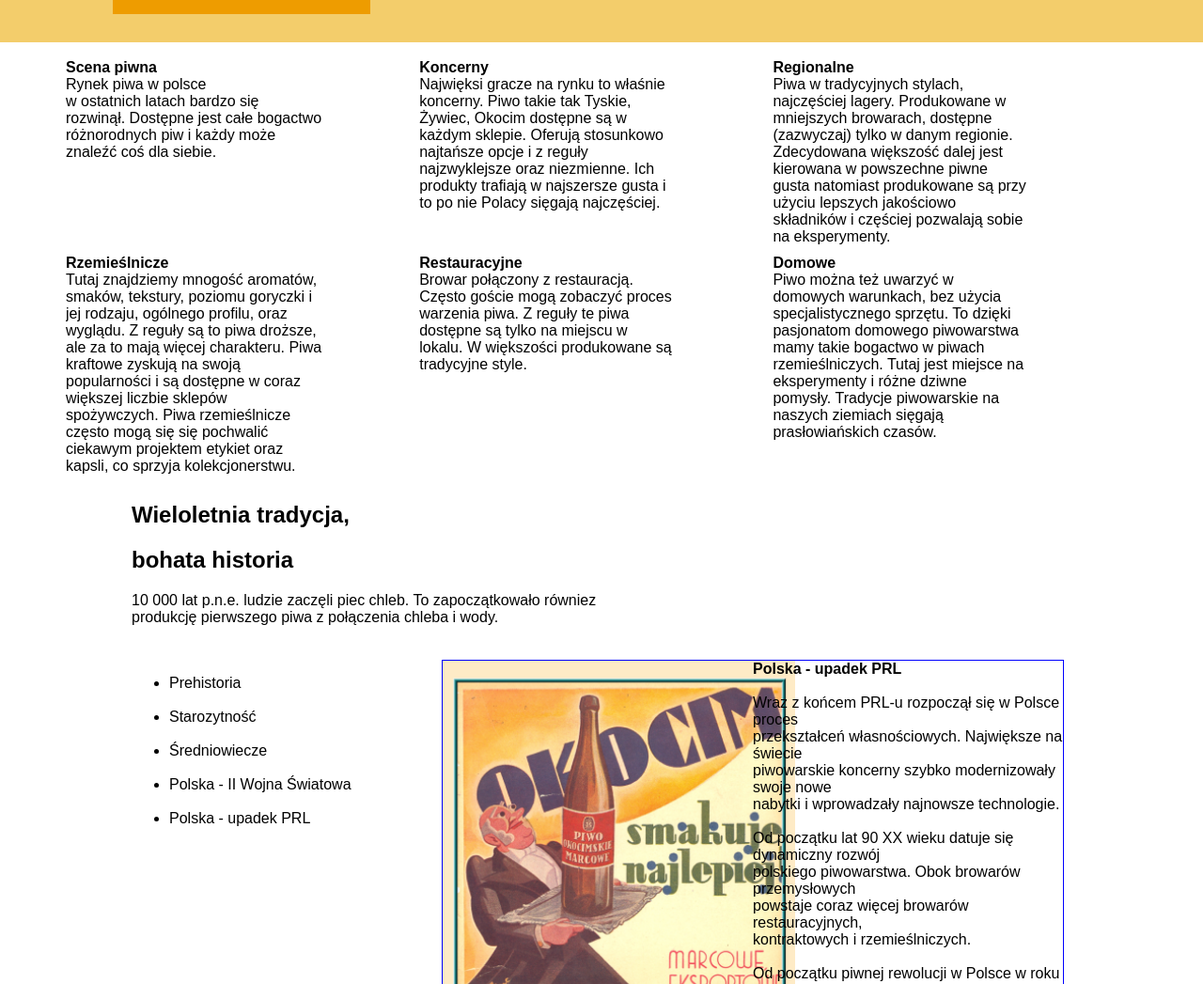
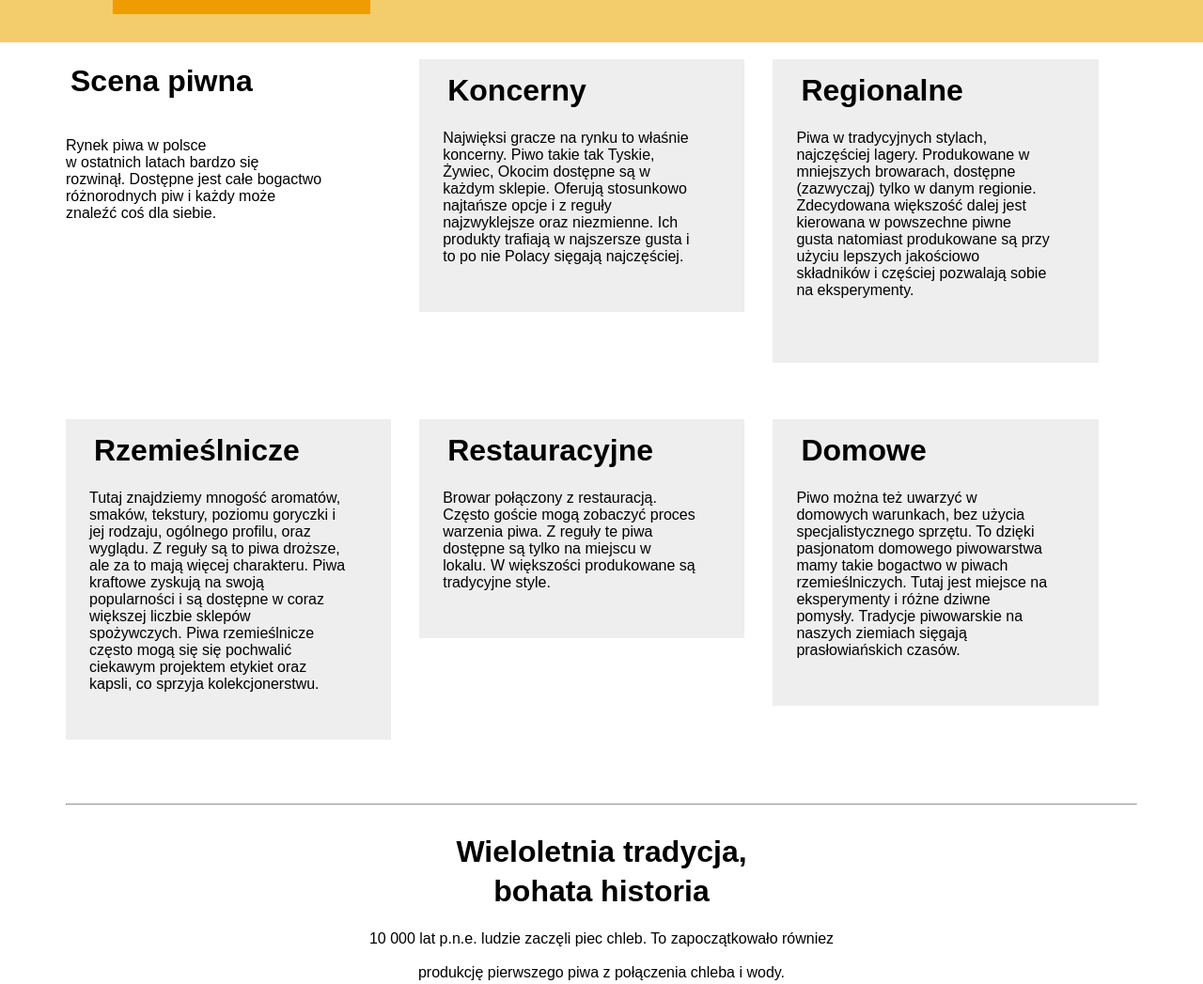
Before and after one commit to damian20000/lager, a plain HTML site: page index.html in a window 1280 px wide. Shown: the part 1869-2916 px from the top of the page at 94% size. Drawn offline with Linux system fonts and the light colour scheme; a web font is replaced by a local one.

Commit message:
Nowe zmiany

```diff
--- a/index.html
+++ b/index.html
@@ -57,7 +57,6 @@
       </div>
     </div>
   </div>
-
 
   <div class="sekcja sekcja3">
     <h2>
@@ -121,15 +120,17 @@
   <div class="sekcja sekcja4">
     <div class="pojemnik3">
       <div class="lewy4">
-        <b> Scena piwna </b><br>
+        <h1> Scena piwna</h1><br><br>
         Rynek piwa w polsce <br>
         w ostatnich latach bardzo się <br>
         rozwinął. Dostępne jest całe bogactwo <br>
         różnorodnych piw i każdy może <br>
         znaleźć coś dla siebie. <br>
       </div>
+
       <div class="srodek3">
-        <b> Koncerny </b><br>
+          <div class="szara-karta1">
+        <h1> Koncerny </h1><br>
         Najwięksi gracze na rynku to właśnie <br>
         koncerny. Piwo takie tak Tyskie, <br>
         Żywiec, Okocim dostępne są w <br>
@@ -139,8 +140,11 @@
         produkty trafiają w najszersze gusta i <br>
         to po nie Polacy sięgają najczęściej. <br>
       </div>
+          </div>
+
       <div class="prawy4">
-        <b> Regionalne </b><br>
+          <div class="szara-karta2">
+        <h1> Regionalne </h1><br>
         Piwa w tradycyjnych stylach, <br>
         najczęściej lagery. Produkowane w <br>
         mniejszych browarach, dostępne <br>
@@ -150,13 +154,15 @@
         gusta natomiast produkowane są przy <br>
         użyciu lepszych jakościowo <br>
         składników i częściej pozwalają sobie <br>
-        na eksperymenty. <br>
+        na eksperymenty. <br><br>
       </div>
     </div>
+          </div>
 
     <div class="pojemnik4">
       <div class="lewy5">
-        <b> Rzemieślnicze </b><br>
+        <div class="szara-karta3">
+        <h1> Rzemieślnicze </h1><br>
         Tutaj znajdziemy mnogość aromatów, <br>
         smaków, tekstury, poziomu goryczki i <br>
         jej rodzaju, ogólnego profilu, oraz <br>
@@ -170,8 +176,11 @@
         ciekawym projektem etykiet oraz <br>
         kapsli, co sprzyja kolekcjonerstwu. <br>
       </div>
+        </div>
+
       <div class="srodek4">
-        <b> Restauracyjne </b><br>
+        <div class="szara-karta4">
+        <h1> Restauracyjne </h1><br>
         Browar połączony z restauracją. <br>
         Często goście mogą zobaczyć proces <br>
         warzenia piwa. Z reguły te piwa <br>
@@ -179,8 +188,11 @@
         lokalu. W większości produkowane są <br>
         tradycyjne style. <br>
       </div>
+        </div>
+
       <div class="prawy5">
-        <b> Domowe </b><br>
+        <div class="szara-karta5">
+        <h1> Domowe </h1><br>
         Piwo można też uwarzyć w <br>
         domowych warunkach, bez użycia <br>
         specjalistycznego sprzętu. To dzięki <br>
@@ -193,16 +205,19 @@
         prasłowiańskich czasów. <br>
       </div>
     </div>
+        </div>
+<hr>
 
+  <br>
     <div class="sekcja sekcja5">
-      <h2>
+      <h1>
         Wieloletnia tradycja,
-      </h2>
-      <h2>
+      </h1>
+      <h1>
         bohata historia
-      </h2>
-      10 000 lat p.n.e. ludzie zaczęli piec chleb. To zapoczątkowało równiez <br>
-      produkcję pierwszego piwa z połączenia chleba i wody. <br><br><br>
+      </h1><br>
+      <center> 10 000 lat p.n.e. ludzie zaczęli piec chleb. To zapoczątkowało równiez </center><br>
+      <center> produkcję pierwszego piwa z połączenia chleba i wody. </center><br><br><br>
       <div class="pojemnik5">
         <div class="lewy6">
           <ul>
--- a/styles.css
+++ b/styles.css
@@ -15,8 +15,6 @@ body {
   padding-right: 70px;
 }
 
-/* SEKCJA 1 - OD LAGERA DO BOHATERA */
-
 h1 {
   margin: 5px;
   color: #FFFFFF;
@@ -25,6 +23,8 @@ h1 {
 .logo {
   background-color: #F3CD6B;
 }
+
+
 
 .sekcja1 {
   background-image: url('./obrazki/clinton-naik-497322-unsplash.jpg');
@@ -40,10 +40,6 @@ h1 {
 .sekcja1 h1 {
   color: black;
 }
-
-/* KONIEC SEKCJI 1 */
-
-/* SEKCJA 2 - SZEROKA GAMA MOŻLIWOŚCI */
 
 .pojemnik {
   clear: both;
@@ -64,6 +60,8 @@ h1 {
   text-align: center;
   color: black;
 }
+
+
 
 .sekcja2 {
   background-color: white;
@@ -90,10 +88,7 @@ h1 {
   color: black;
 }
 
-/* KONIEC SEKCJI 2 */
 
-/* SEKCJA 3 - WARZENIE PIWA KROK PO KROKU */
-/* (TO JEST KOMENTARZ, ON NIE BĘDZIE BRANY POD UWAGĘ) */
 
 .sekcja3 {
   background-color: #F3CD6B;
@@ -149,9 +144,6 @@ h1 {
   height: 194px;
 }
 
-/* KONIEC SEKCJI 3  */
-
-
 img.nasz-obrazek {
   width: 236px;
   height: 236px;
@@ -165,7 +157,9 @@ a {
   color: red;
 }
 
-/* SEKCJA 4 - RODZAJE PIWA */
+.pojemnik3, .lewy4, h1 {
+  color: black;
+}
 
 .pojemnik3 {
   clear: both;
@@ -178,17 +172,42 @@ a {
   margin-bottom: 10px;
 }
 
-
 .srodek3 {
   width: 33%;
   float: left;
   margin-bottom: 10px;
 }
 
+.szara-karta1 {
+  background-color: #EEEEEE;
+  margin-right: 30px;
+  margin-bottom: 50px;
+  padding-bottom: 50px;
+  padding-left: 25px;
+  padding-top: 10px;
+}
+
+.szara-karta1 h1 {
+  color: black;
+}
+
 .prawy4 {
   width: 33%;
   float: left;
   margin-bottom: 10px;
+}
+
+.szara-karta2 {
+  background-color: #EEEEEE;
+  margin-right: 30px;
+  margin-bottom: 50px;
+  padding-bottom: 50px;
+  padding-left: 25px;
+  padding-top: 10px;
+}
+
+.szara-karta2 h1 {
+  color: black;
 }
 
 .pojemnik4 {
@@ -202,10 +221,36 @@ a {
   margin-bottom: 10px;
 }
 
+.szara-karta3 {
+  background-color: #EEEEEE;
+  margin-right: 30px;
+  margin-bottom: 50px;
+  padding-bottom: 50px;
+  padding-left: 25px;
+  padding-top: 10px;
+}
+
+.szara-karta3 h1 {
+  color: black;
+}
+
 .srodek4 {
   width: 33%;
   float: left;
   margin-bottom: 10px;
+}
+
+.szara-karta4 {
+  background-color: #EEEEEE;
+  margin-right: 30px;
+  margin-bottom: 50px;
+  padding-bottom: 50px;
+  padding-left: 25px;
+  padding-top: 10px;
+}
+
+.szara-karta4 h1 {
+  color: black;
 }
 
 .prawy5 {
@@ -213,6 +258,21 @@ a {
   float: left;
   margin-bottom: 10px;
 }
+
+.szara-karta5 {
+  background-color: #EEEEEE;
+  margin-right: 30px;
+  margin-bottom: 50px;
+  padding-bottom: 50px;
+  padding-left: 25px;
+  padding-top: 10px;
+}
+
+.szara-karta5 h1 {
+  color: black;
+}
+
+
 
 .sekcja4 {
   background-color: white;
@@ -236,9 +296,10 @@ a {
 }
 
 
-/* KONIEC SEKCJI 4 */
 
-/* SEKCJA 5 - WIELOLETNIA TRADYCJA, BOGATA HISTORIA */
+.sekcja5 h1 {
+  text-align: center;
+}
 
 .pojemnik5 {
   clear: both;
@@ -298,8 +359,6 @@ img.nasz-obrazek2 {
   margin-bottom: 10px;
 }
 
-/* KONIEC SEKCJI 5 */
-
 header, footer {
   background-color: #F3CD6B;
   padding-left: 70px;
```
